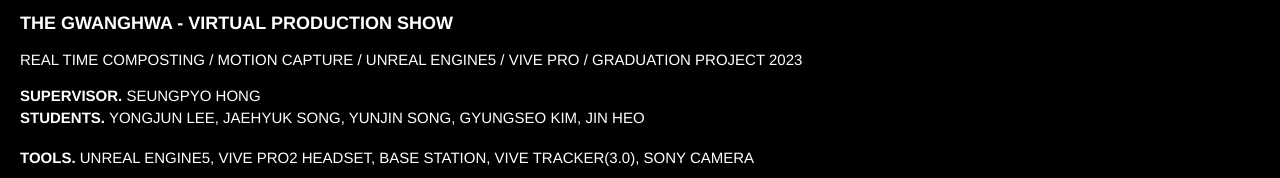
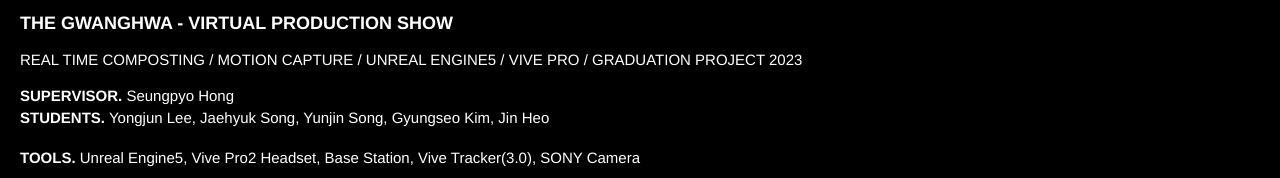
Before and after one commit to yongjunLee-work/portfolio, a plain HTML site: page project02.html in a window 1280 px wide. Shown: the part 622-800 px from the top of the page. Drawn offline with Linux system fonts and the light colour scheme.

Commit message:
Update project02.html
대문자, 소문자로 변경

```diff
--- a/project02.html
+++ b/project02.html
@@ -33,11 +33,11 @@
                 <p>REAL TIME COMPOSTING / MOTION CAPTURE / UNREAL ENGINE5 / VIVE PRO / GRADUATION PROJECT 2023</p>
 
                 <ul>
-                    <li><strong>SUPERVISOR.</strong>  SEUNGPYO HONG</li>
-                    <li><strong>STUDENTS.</strong>  YONGJUN LEE, JAEHYUK SONG, YUNJIN SONG, GYUNGSEO KIM, JIN HEO</li>
+                    <li><strong>SUPERVISOR.</strong>  Seungpyo Hong</li>
+                    <li><strong>STUDENTS.</strong>  Yongjun Lee, Jaehyuk Song, Yunjin Song, Gyungseo Kim, Jin Heo</li>
 
                     <br>
-                    <li><strong>TOOLS.</strong>  UNREAL ENGINE5, VIVE PRO2 HEADSET, BASE STATION, VIVE TRACKER(3.0), SONY CAMERA</li>
+                    <li><strong>TOOLS.</strong>  Unreal Engine5, Vive Pro2 Headset, Base Station, Vive Tracker(3.0), SONY Camera</li>
                 </ul>
             </div>
         </section>
```
